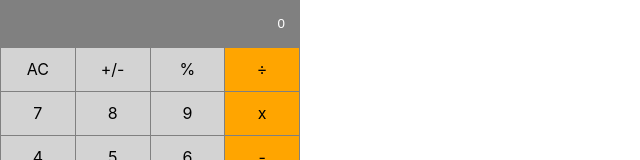
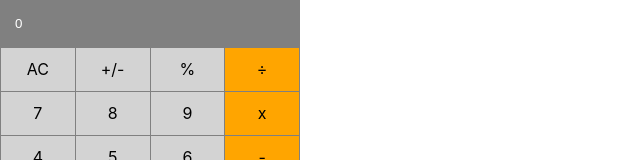
Before and after one commit to codedit334/Math_magician, a React (Create React App) app: page / in a window 1280 px wide. Shown: the top 160 px of the page, without its empty margins (0-640 px from the left). Built offline with nearby package versions, Linux system fonts and the light colour scheme.

Commit message:
Update input style

```diff
--- a/src/components/CalcInput.js
+++ b/src/components/CalcInput.js
@@ -6,7 +6,7 @@ export default function CalcInput(props) {
   //   useEffect(() => console.log(res.props.resObj.total), [res]);
   return (
     <div className="calcinput">
-      <input className="calcinput-display" value={`${res.props.resObj.next ? res.props.resObj.total + res.props.resObj.operation + res.props.resObj.next : res.props.resObj.total || 0}`} placeholder={res.props.resObj.next || res.props.resObj.total} />
+      <input className="calcinput-display" disabled value={`${res.props.resObj.next ? res.props.resObj.total + res.props.resObj.operation + res.props.resObj.next : res.props.resObj.total || 0}`} placeholder={res.props.resObj.next || res.props.resObj.total} />
     </div>
   );
 }
--- a/src/styles/calcInput.css
+++ b/src/styles/calcInput.css
@@ -5,8 +5,8 @@
   padding: 12px 0;
   width: 95%;
   height: 23px;
-  direction: rtl;
-  padding-right: 5%;
+  /* direction: rtl; */
+  padding-left: 5%;
 }
 
 .calcinput-display::placeholder {
```
